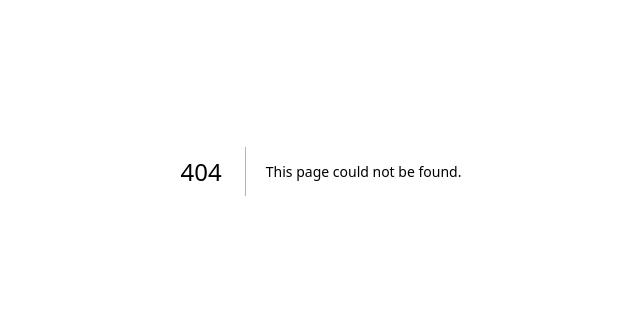
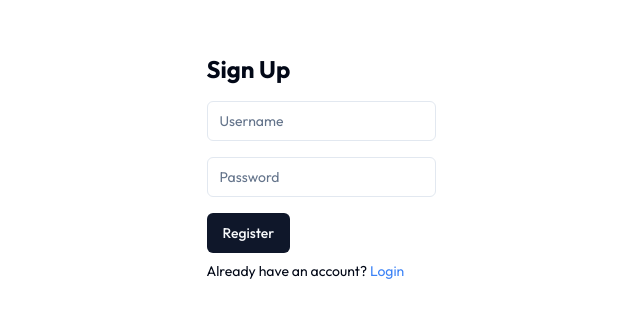
Before and after one commit to Nick-h4ck3r/permitech-assignment, a Next.js app: page /register in a window 1280 px wide. Before the commit this address had no page. Shown: the part 229-546 px from the top of the page, without its empty margins (319-959 px from the left). Built offline with nearby package versions, Linux system fonts and the light colour scheme.

Commit message:
feat: register page working

```diff
--- /dev/null
+++ b/app/register/page.tsx
@@ -0,0 +1,21 @@
+import { RegisterForm } from "@/components/RegisterForm";
+
+export default function RegisterPage() {
+  return (
+    <div className="flex justify-center items-center min-h-screen">
+      <div className="">
+        <h1 className="text-2xl font-bold mb-4">Sign Up</h1>
+        <RegisterForm />
+        <p className="text-sm py-2">
+          Already have an account?{" "}
+          <a
+            href="/login"
+            className="text-blue-500"
+          >
+            Login
+          </a>
+        </p>
+      </div>
+    </div>
+  );
+}
--- /dev/null
+++ b/components/RegisterForm.tsx
@@ -0,0 +1,45 @@
+"use client";
+
+import { useState } from "react";
+import { useRouter } from "next/navigation";
+import { Button } from "@/components/ui/button";
+import { Input } from "@/components/ui/input";
+import { register, setAuthToken } from "@/lib/api";
+
+export function RegisterForm() {
+  const [username, setUsername] = useState("");
+  const [password, setPassword] = useState("");
+  const router = useRouter();
+
+  const handleSubmit = async (e: React.FormEvent) => {
+    e.preventDefault();
+    try {
+      const { token } = await register(username, password);
+      setAuthToken(token);
+      router.push("/notes");
+    } catch (error) {
+      console.error("Registration failed:", error);
+    }
+  };
+
+  return (
+    <form
+      onSubmit={handleSubmit}
+      className="space-y-4"
+    >
+      <Input
+        type="text"
+        placeholder="Username"
+        value={username}
+        onChange={(e) => setUsername(e.target.value)}
+      />
+      <Input
+        type="password"
+        placeholder="Password"
+        value={password}
+        onChange={(e) => setPassword(e.target.value)}
+      />
+      <Button type="submit">Register</Button>
+    </form>
+  );
+}
```
